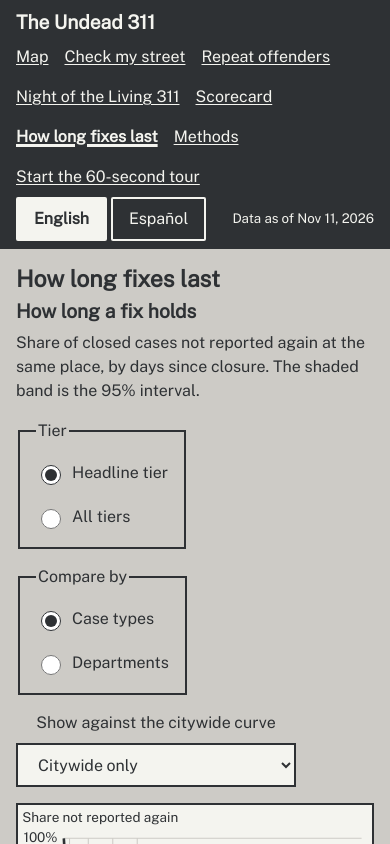
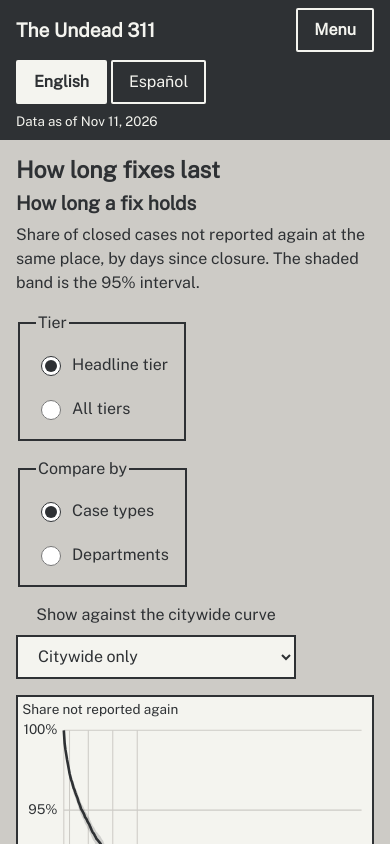
Before and after one commit to ShroudedArrow/undead-311, a React (Vite) app in the folder web/: page /durability in a window 390 px wide. Shown: the top 844 px of the page. Built offline with nearby package versions, Linux system fonts and the light colour scheme.

Commit message:
fix(web): phone nav collapses behind a Menu button so the map stays high (REQ-WEB-MAP.1, UX-40)
Kiro-Agent: web
Kiro-Run: build-3

```diff
--- a/web/src/components/Shell.tsx
+++ b/web/src/components/Shell.tsx
@@ -1,12 +1,23 @@
-import { NavLink, Link, Outlet } from "react-router-dom";
+import { useEffect, useState } from "react";
+import { NavLink, Link, Outlet, useLocation } from "react-router-dom";
 import { useLang } from "../lib/lang";
 import { t } from "../lib/t";
 import { DataAsOf } from "./DataAsOf";
 import { Footer } from "./Footer";
 
-/** Page frame on every route: skip link, header with nav and data date, footer (REQ-WEB-DESIGN.3, REQ-WEB-FRESH.1). */
+/** Page frame on every route: skip link, header with nav and data date, footer (REQ-WEB-DESIGN.3, REQ-WEB-FRESH.1).
+ * Under 640 px the links sit behind one Menu button so the map stays the first thing on the phone (REQ-WEB-MAP.1, UX-40). */
 export function Shell() {
   const { lang, setLang, spanish } = useLang();
+  const [open, setOpen] = useState(false);
+  const { pathname } = useLocation();
+  useEffect(() => setOpen(false), [pathname]);
+  useEffect(() => {
+    if (!open) return;
+    const onKey = (e: KeyboardEvent) => e.key === "Escape" && setOpen(false);
+    document.addEventListener("keydown", onKey);
+    return () => document.removeEventListener("keydown", onKey);
+  }, [open]);
   return (
     <div className="shell">
       <a className="skip-link" href="#main">
@@ -16,7 +27,10 @@ export function Shell() {
         <p className="site-title">
           <Link to="/">{t("app.title")}</Link>
         </p>
-        <nav className="site-nav" aria-label={t("nav.label")}>
+        <button type="button" className="nav-toggle" aria-expanded={open} aria-controls="site-nav" onClick={() => setOpen((o) => !o)}>
+          {t("nav.menu")}
+        </button>
+        <nav id="site-nav" className="site-nav" data-open={open} aria-label={t("nav.label")}>
           <NavLink to="/" end>
             {t("nav.map")}
           </NavLink>
--- a/web/src/copy/en.json
+++ b/web/src/copy/en.json
@@ -17,6 +17,7 @@
   },
   "nav": {
     "label": "Main",
+    "menu": "Menu",
     "map": "Map",
     "scorecard": "Scorecard",
     "judge": "Start the 60-second tour",
--- a/web/src/styles/app.css
+++ b/web/src/styles/app.css
@@ -104,7 +104,16 @@ button:disabled { opacity: 1; border-style: dashed; cursor: not-allowed; }
 .site-title { font-size: var(--step-1); font-weight: 700; margin: 0; }
 .site-title a { text-decoration: none; }
 .site-nav { display: flex; flex-wrap: wrap; gap: var(--space-3); }
+.nav-toggle { display: none; }
 .site-nav a[aria-current="page"] { font-weight: 700; text-decoration-thickness: 3px; }
+@media (max-width: 640px) {
+  .nav-toggle { display: inline-flex; align-items: center; margin-left: auto; min-height: 2.75rem; background: var(--asphalt); color: var(--crew-white); border-color: var(--crew-white); font: inherit; font-weight: 600; }
+  .nav-toggle[aria-expanded="true"] { background: var(--crew-white); color: var(--asphalt); }
+  .site-nav[data-open="false"] { display: none; }
+  .site-nav { flex-direction: column; flex-basis: 100%; gap: var(--space-1); }
+  .site-nav a { display: block; padding: var(--space-2) 0; }
+  .site-header .data-status { flex-basis: 100%; margin-left: 0; }
+}
 .site-header .data-status { margin-left: auto; font-size: var(--step--1); max-width: 34rem; }
 .site-header .data-status p { margin: 0; max-width: none; }
 .site-header .fixture-notice { border: 2px dashed var(--crew-white); padding: var(--space-1) var(--space-2); margin-top: var(--space-1); font-weight: 600; }
```
Also changed, not shown: 2 other files (tests, documents, lock files or other folders).
